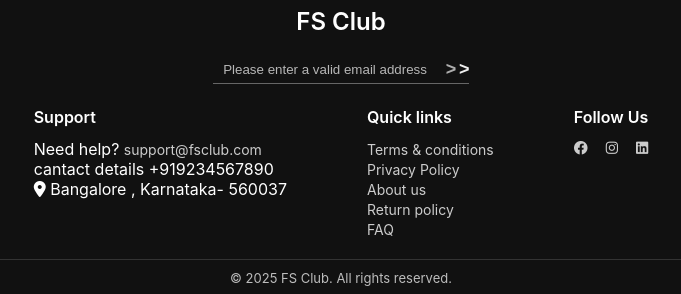
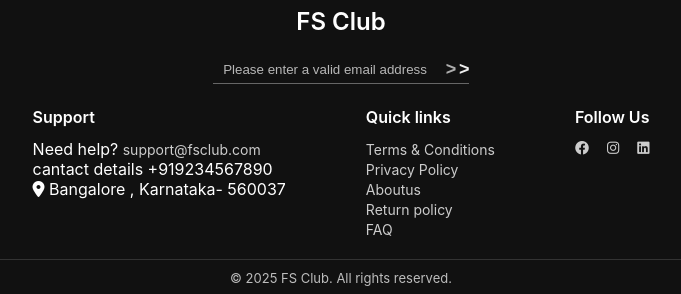
Before and after one commit to Unity-Threads/feature-TRDDEV-1111, a Django app: page / in a window 1280 px wide. Shown: the part 506-800 px from the top of the page, without its empty margins (299-980 px from the left). Run offline with Django 5.2, Linux system fonts and the light colour scheme; data that the repository does not hold is empty.

Commit message:
Update footer.html

```diff
--- a/KINE/landing/templates/landing/footer.html
+++ b/KINE/landing/templates/landing/footer.html
@@ -31,12 +31,16 @@
             </div>
 
             <div class="footer-section">
-                <h3>Quick links</h3>
-                <p><a href="./redirect.html">Terms & conditions</a></p>
+                 <h3>Quick links</h3>
+
+                <p><a href="{% url 'terms_co:terms' %}">Terms & Conditions</a></p>
+
+
                 <p><a href="./redirect.html">Privacy Policy</a></p>
-                <p><a href="./redirect.html">About us</a></p>
+                <p><a href="{% url 'about' %}">Aboutus</a></p>
+
                 <p><a href="./redirect.html">Return policy</a></p>
-                <p><a href="./redirect.html">FAQ</a></p>
+                <p><a href="{% url 'faqs' %}">FAQ</a></p>
             </div>
 
             <div class="footer-section">
```
